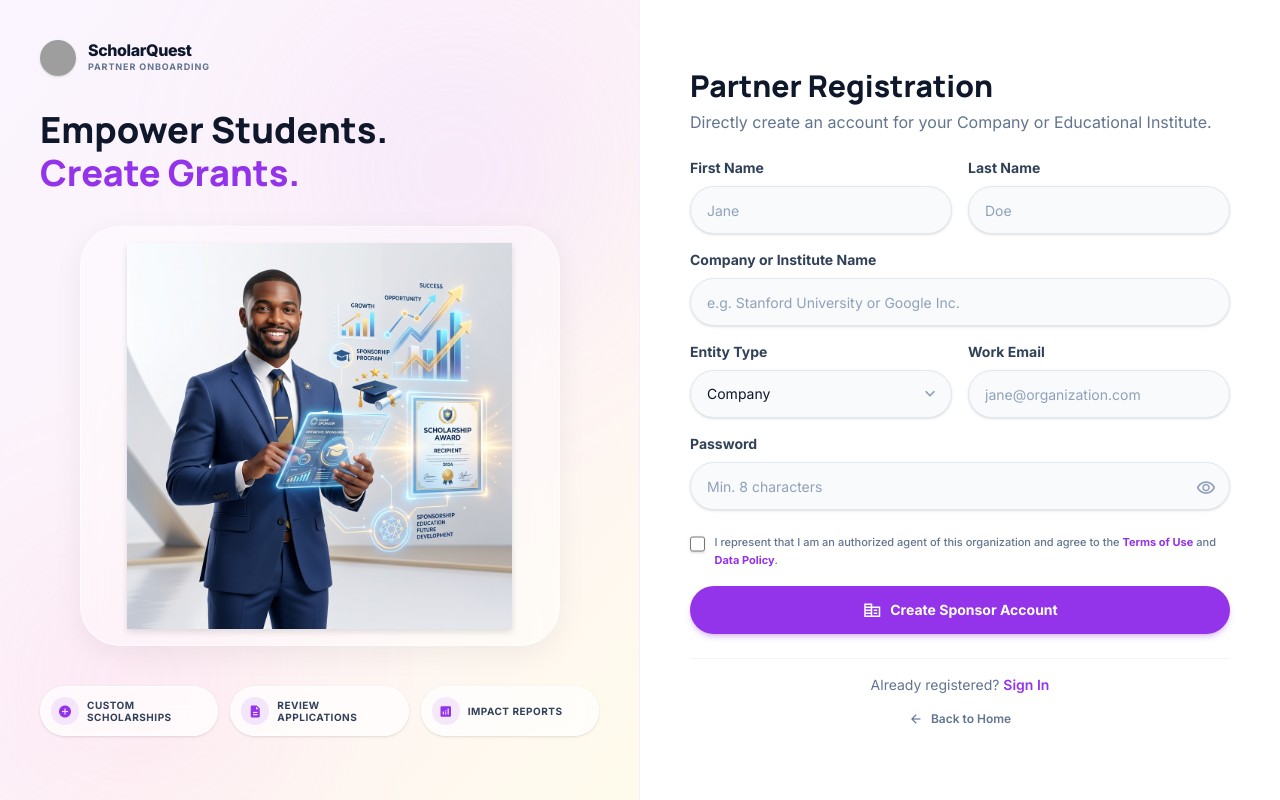
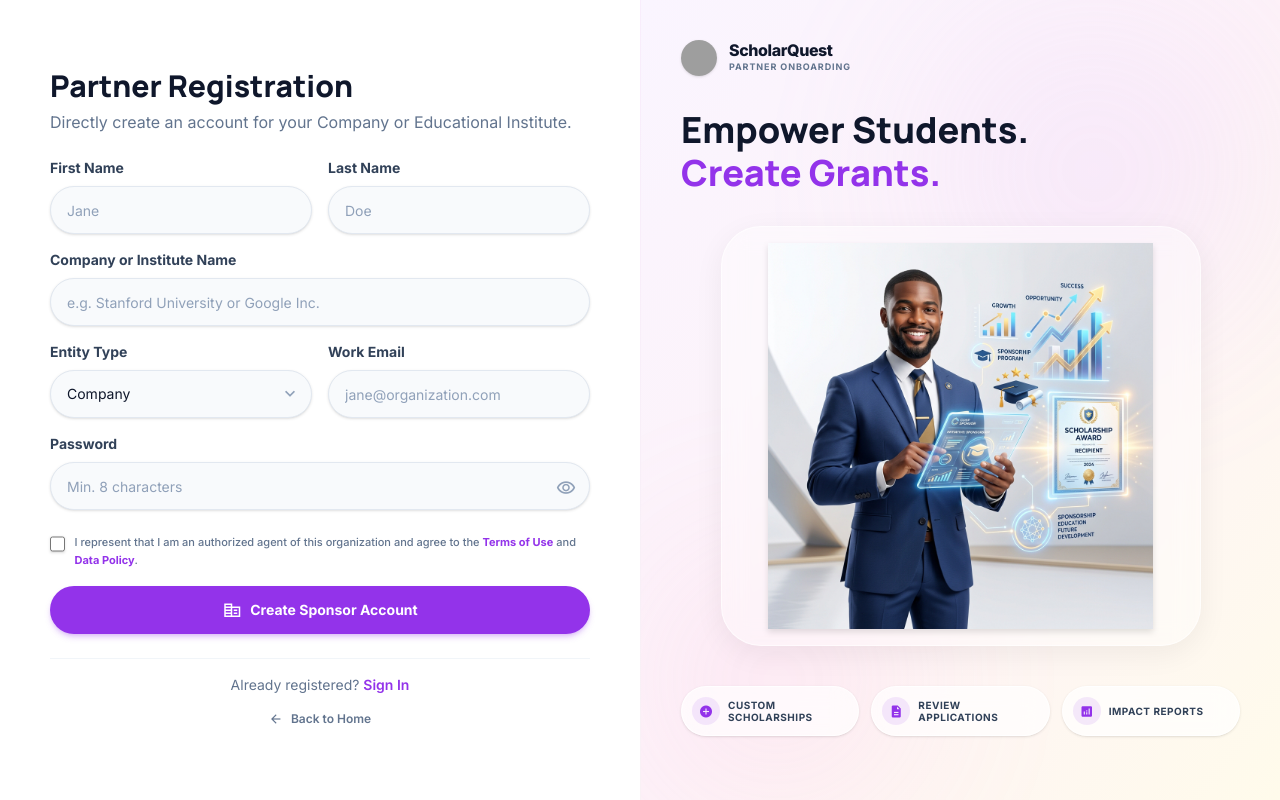
Before and after one commit to Sridharn97/ScholarQuest, a Next.js app in the folder ScholarQuest/: page /provider-signup in a window 1280 px wide. Built offline with nearby package versions, Linux system fonts and the light colour scheme; grey boxes are pictures that could not be loaded.

Commit message:
Change in UI

```diff
--- a/ScholarQuest/app/login/page.jsx
+++ b/ScholarQuest/app/login/page.jsx
@@ -46,7 +46,7 @@ export default function LoginPage() {
   return (
     <div className="h-screen overflow-hidden flex bg-white">
       {/* ===== LEFT: FORM PANEL ===== */}
-      <div className="flex-1 flex flex-col justify-center items-center px-8 bg-white h-full overflow-hidden order-1 lg:order-none">
+      <div className="flex-1 flex flex-col justify-center items-center px-8 bg-white h-full overflow-hidden order-1 lg:order-2">
         <div className="w-full max-w-[440px] py-4">
           <Link href="/" className="flex items-center gap-2.5 mb-10">
             <img src="/Logo.png.png" alt="Logo" className="w-9 h-9 rounded-full object-cover" />
@@ -130,7 +130,7 @@ export default function LoginPage() {
       </div>
 
       {/* ===== RIGHT: ILLUSTRATION PANEL ===== */}
-      <div className="hidden lg:flex w-[48%] relative flex-col overflow-hidden h-full bg-gradient-to-br from-[#faf5ff] via-[#fdf2f8] to-[#fffbeb] border-l border-purple-100/50 order-last">
+      <div className="hidden lg:flex w-[48%] relative flex-col overflow-hidden h-full bg-gradient-to-br from-[#faf5ff] via-[#fdf2f8] to-[#fffbeb] border-r border-purple-100/50 order-last lg:order-1">
         {/* Colorful floating orbs to match illustrations */}
         <div className="absolute top-[-10%] right-[-10%] w-[500px] h-[500px] rounded-full opacity-40 filter blur-[80px]" style={{ background: 'radial-gradient(circle, rgba(216,180,254,0.5) 0%, rgba(216,180,254,0) 70%)' }} />
         <div className="absolute bottom-[-10%] left-[-10%] w-[400px] h-[400px] rounded-full opacity-40 filter blur-[80px]" style={{ background: 'radial-gradient(circle, rgba(249,168,212,0.5) 0%, rgba(249,168,212,0) 70%)' }} />
@@ -163,6 +163,7 @@ export default function LoginPage() {
               height={340}
               className="w-full h-full object-contain drop-shadow-md"
               unoptimized
+              priority
             />
           </div>
 
--- a/ScholarQuest/app/provider-signup/page.jsx
+++ b/ScholarQuest/app/provider-signup/page.jsx
@@ -65,8 +65,8 @@ export default function ProviderSignupPage() {
   return (
     <div className="h-screen overflow-hidden flex bg-slate-50">
 
-      {/* ===== LEFT: LIGHT STATS & PREVIEW PANEL ===== */}
-      <div className="hidden lg:flex w-1/2 flex-col relative overflow-hidden border-r border-purple-100/50 h-full bg-gradient-to-br from-[#faf5ff] via-[#fdf2f8] to-[#fffbeb]">
+      {/* ===== RIGHT: LIGHT STATS & PREVIEW PANEL ===== */}
+      <div className="hidden lg:flex w-1/2 flex-col relative overflow-hidden border-l border-purple-100/50 h-full bg-gradient-to-br from-[#faf5ff] via-[#fdf2f8] to-[#fffbeb] lg:order-2">
         {/* Colorful floating orbs to match illustrations */}
         <div className="absolute top-[-10%] right-[-10%] w-[500px] h-[500px] rounded-full opacity-40 filter blur-[80px]" style={{ background: 'radial-gradient(circle, rgba(216,180,254,0.5) 0%, rgba(216,180,254,0) 70%)' }} />
         <div className="absolute bottom-[-10%] left-[-10%] w-[400px] h-[400px] rounded-full opacity-40 filter blur-[80px]" style={{ background: 'radial-gradient(circle, rgba(249,168,212,0.5) 0%, rgba(249,168,212,0) 70%)' }} />
@@ -121,8 +121,8 @@ export default function ProviderSignupPage() {
         </div>
       </div>
 
-      {/* ===== RIGHT: FORM PANEL ===== */}
-      <div className="flex-1 bg-white h-full overflow-hidden flex flex-col justify-center items-center px-8">
+      {/* ===== LEFT: FORM PANEL ===== */}
+      <div className="flex-1 bg-white h-full overflow-hidden flex flex-col justify-center items-center px-8 lg:order-1">
         <div className="w-full max-w-[540px]">
           <div className="flex items-center gap-3 mb-10 lg:hidden">
             <img src="/Logo.png.png" alt="Logo" className="w-9 h-9 rounded-full object-cover shadow-sm" />
```
